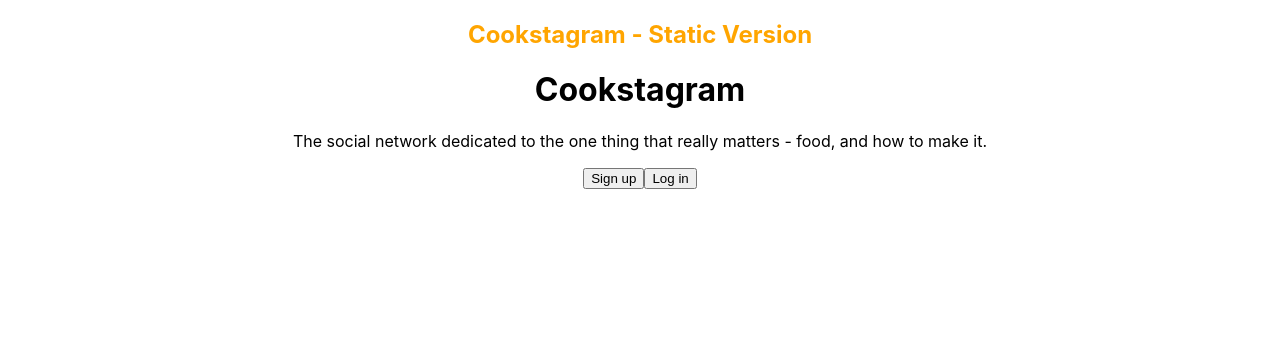
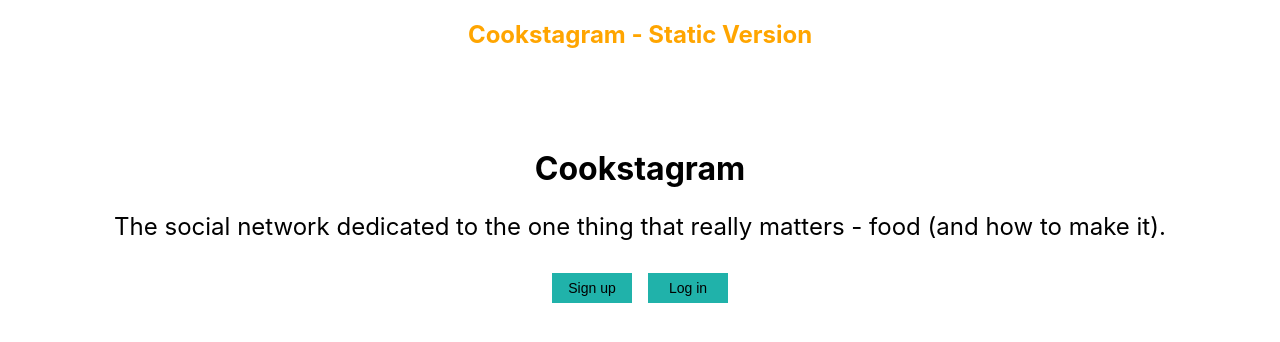
Before and after one commit to ehorn24/cookstagram, a React (Create React App) app: page / in a window 1280 px wide. Shown: the top 342 px of the page. Built offline with nearby package versions, Linux system fonts and the light colour scheme.

Commit message:
header css

```diff
--- a/src/Components/Header/Header.js
+++ b/src/Components/Header/Header.js
@@ -6,8 +6,8 @@ const Header = () => {
     <header>
       <h1>Cookstagram</h1>
       <p>
-        The social network dedicated to the one thing that really matters -
-        food, and how to make it.
+        The social network dedicated to the one thing that really matters - food
+        (and how to make it).
       </p>
       <Link to="/signup">
         <button>Sign up</button>
--- a/src/Styles/_header.scss
+++ b/src/Styles/_header.scss
@@ -1,13 +1,24 @@
 header {
   text-align: center;
+  margin-top: 100px;
   h1 {
     text-align: center;
   }
   p {
     text-align: center;
+    font-size: 24px;
   }
   button {
-    &:hover {
+    font-size: 14px;
+    margin: 8px;
+    border: none;
+    cursor: pointer;
+    text-align: center;
+    width: 80px;
+    height: 30px;
+    background-color: lightseagreen;
+    &:hover,
+    &:focus {
       background-color: orange;
     }
   }
```
